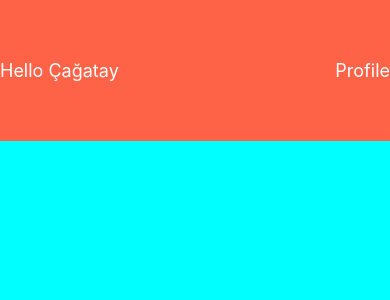
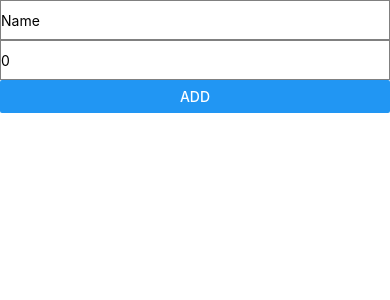
Before and after one commit to yakintech/linktera-react-native-tutorial, a React Native app: screen / in a window 390 px wide. Shown: the top 300 px of the page. Built offline with nearby package versions, Linux system fonts and the light colour scheme.

Commit message:
web request sample with fetch

```diff
--- a/App.js
+++ b/App.js
@@ -3,18 +3,13 @@
 
 import {SafeAreaView } from 'react-native'
 import React from 'react'
-import PropSample from './src/stateSample/PropSample'
-import ProductBox from './src/stateSample/ProductBox'
-import TodoScreen from './src/stateSample/TodoScreen'
-import ArrayStateSample from './src/stateSample/ArrayStateSample'
-import ProductList from './src/flatListSample/ProductList'
-import FlexSample from './src/flexSample/FlexSample'
+import AddProduct from './src/fetchSample/AddProduct'
 
 const App = () => {
 
   return (<>
     <SafeAreaView style={{flex:1}}>
-     <FlexSample></FlexSample>
+      <AddProduct></AddProduct>
     </SafeAreaView>
 
   </>
--- /dev/null
+++ b/src/fetchSample/AddProduct.js
@@ -0,0 +1,67 @@
+import { View, TextInput, Button } from 'react-native'
+import React, { useState, useEffect } from 'react'
+
+const AddProduct = () => {
+
+    const [name, setName] = useState('');
+    const [price, setPrice] = useState(0);
+
+
+    const addNewProduct = () => {
+
+        const newProduct = {
+            name: name,
+            unitPrice: price
+        }
+
+        //JSON.stringify metodu benim js objemi JSON a çevirmemi sağlar.
+
+        let requestOptions = {
+            method: 'POST',
+            headers: {
+                'Accept': 'application/json',
+                'Content-Type': "application/json"
+            },
+            body: JSON.stringify(newProduct)
+        }
+
+        //fetch default olarak http kanalına GET isteği atar.
+        fetch("https://northwind.vercel.app/api/products", requestOptions)
+            .then(res => res.json())
+            .then(data => {
+
+                console.log('New Product', data);
+                alert("Success...")
+            })
+            .catch(err => {
+                console.log('Error', err);
+            })
+
+
+    }
+
+    return (<>
+        <View>
+            <TextInput
+                style={{ height: 40, borderColor: 'gray', borderWidth: 1 }}
+                onChangeText={text => setName(text)}
+                value={name}
+                placeholder='Name'
+            />
+        </View>
+        <View>
+            <TextInput
+                style={{ height: 40, borderColor: 'gray', borderWidth: 1 }}
+                onChangeText={text => setPrice(text)}
+                value={price}
+                placeholder='Unit Price'
+            />
+        </View>
+        <View>
+            <Button title='Add' onPress={() => addNewProduct()} ></Button>
+        </View>
+    </>
+    )
+}
+
+export default AddProduct
```
Also changed, not shown: src/effectSample/EffectSample.js (added, +38 -0 lines), src/fetchSample/ProductList.js (added, +38 -0 lines).
